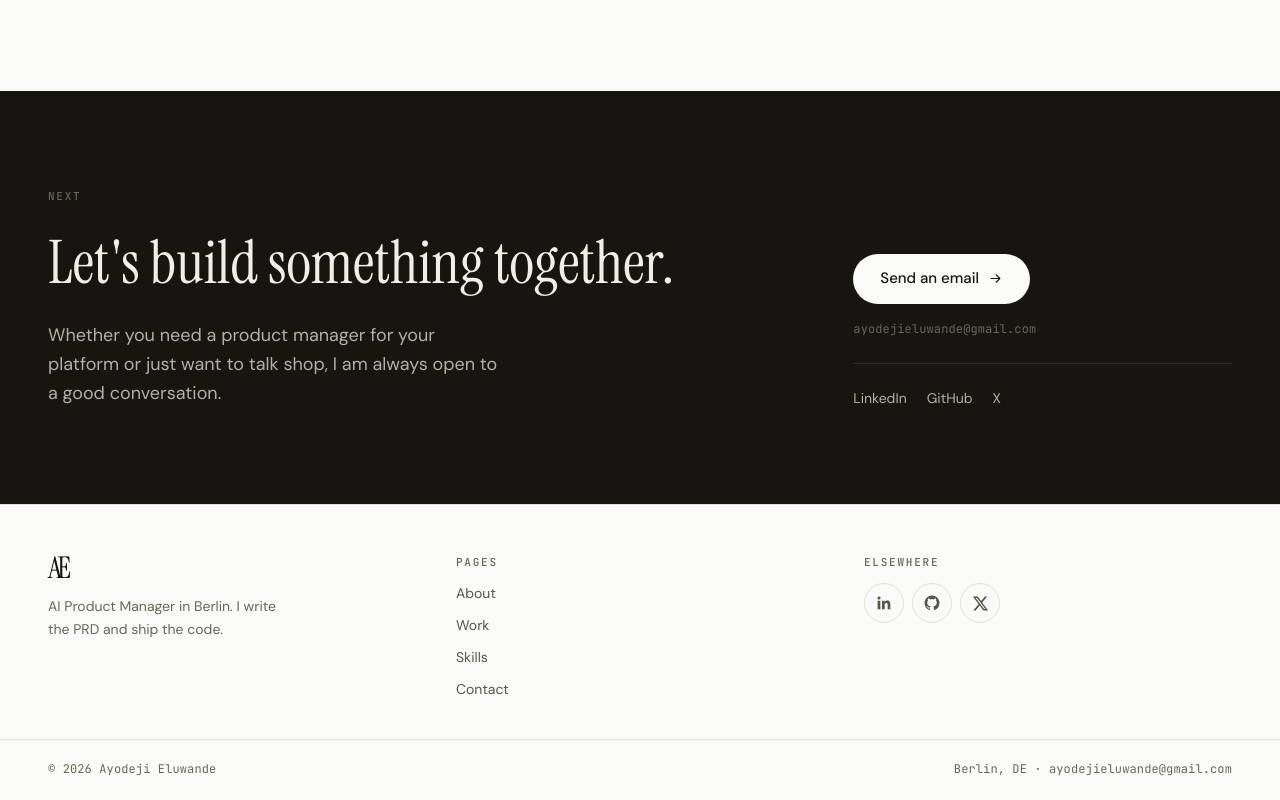
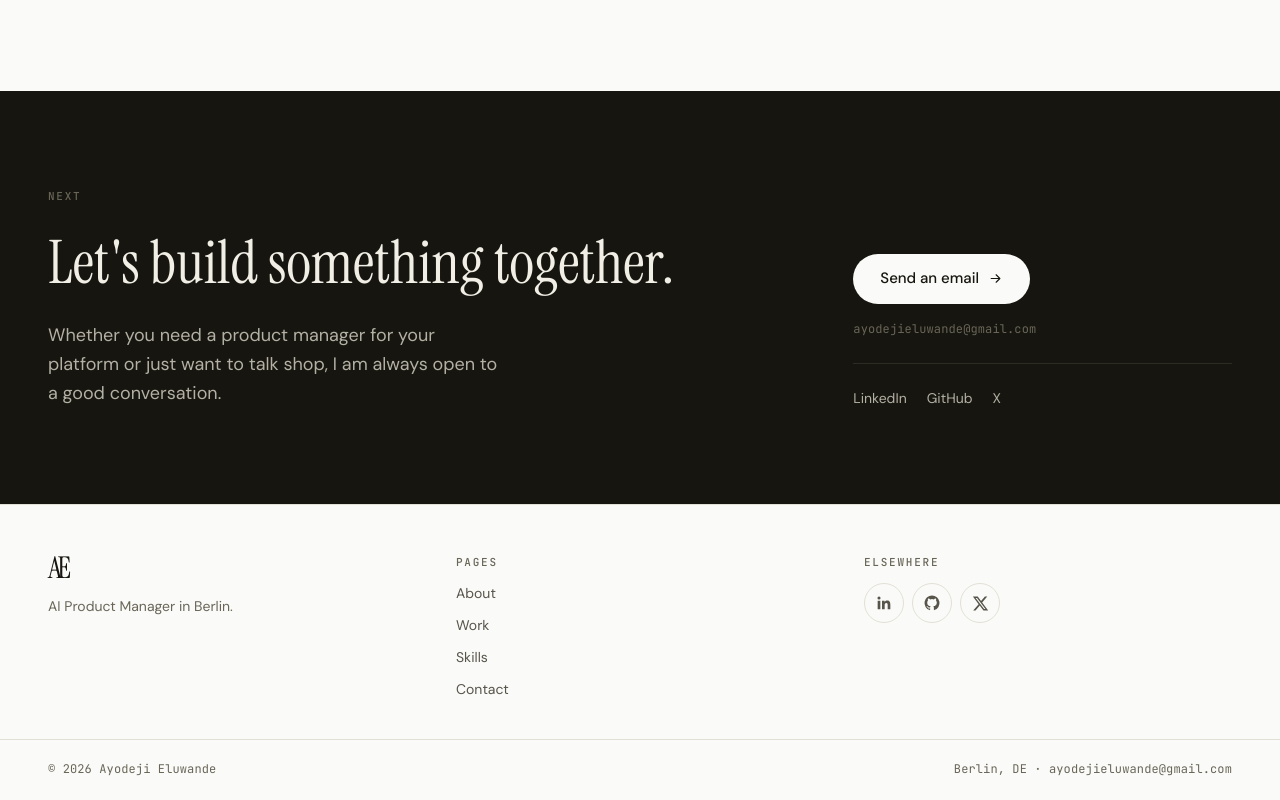
Before and after one commit to IamDejman/portfolio, a Next.js app: page / in a window 1280 px wide. Shown: the part 3015-3815 px from the top of the page. Built offline with nearby package versions, Linux system fonts and the light colour scheme.

Commit message:
fix(ui): Shorten footer tagline to location only

```diff
--- a/src/components/Footer.tsx
+++ b/src/components/Footer.tsx
@@ -39,7 +39,7 @@ export default function Footer() {
         <div className="flex flex-col gap-3">
           <Logo />
           <p className="max-w-[240px] text-sm leading-relaxed text-ink-3">
-            AI Product Manager in Berlin. I write the PRD and ship the code.
+            AI Product Manager in Berlin.
           </p>
         </div>
         <div className="flex flex-col gap-3">
```
